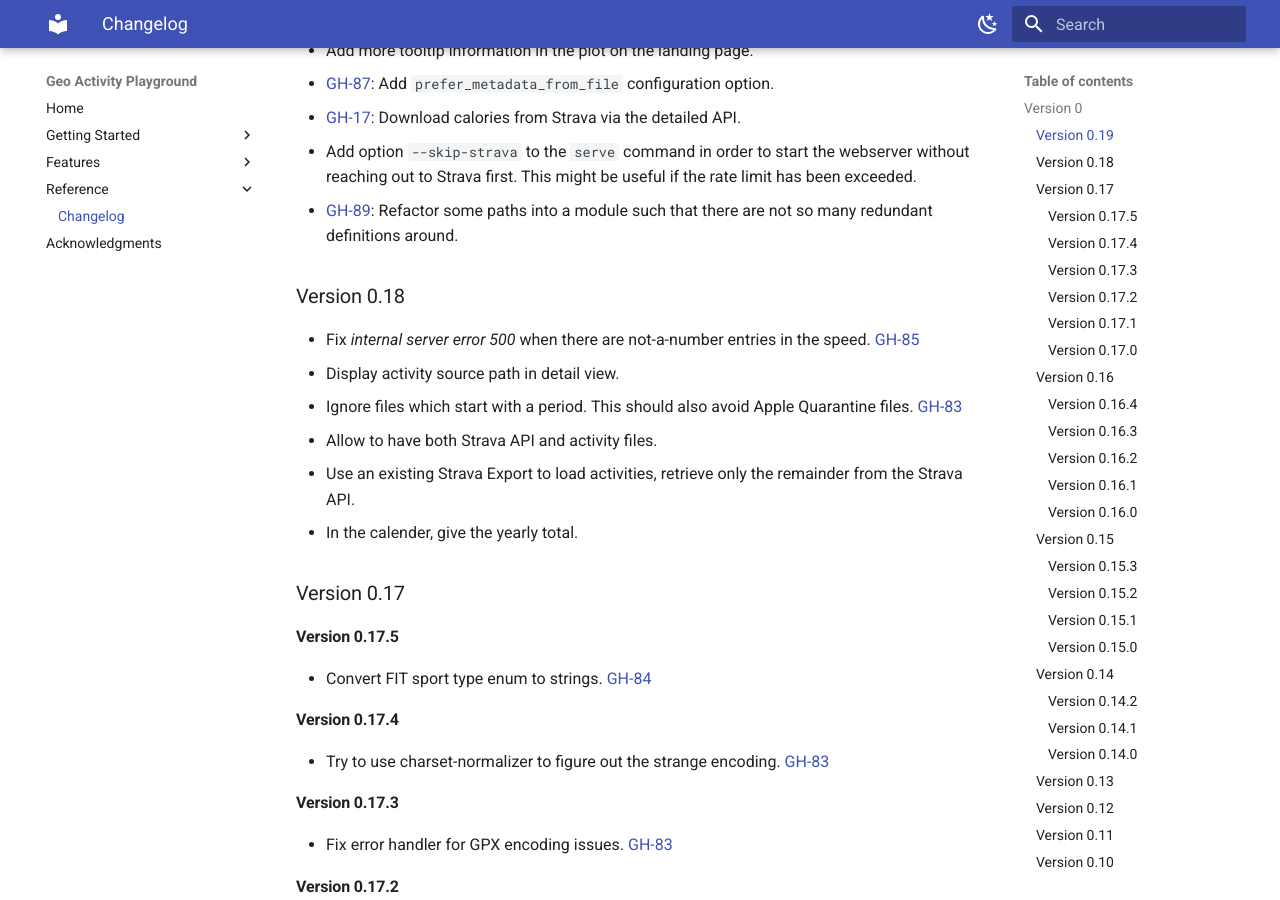
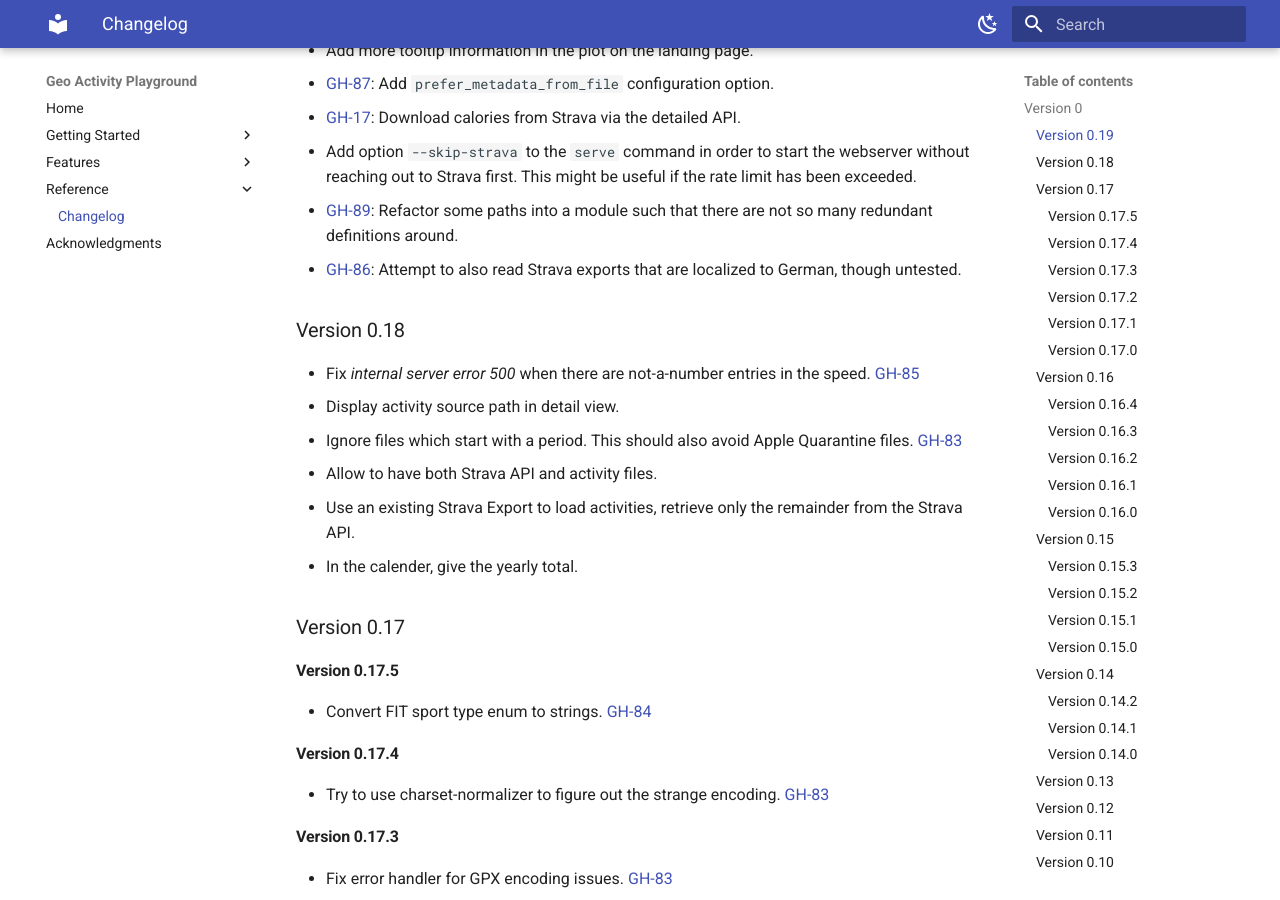
Before and after one commit to martin-ueding/geo-activity-playground, an MkDocs documentation site: the page built from docs/reference/changelog.md, in a window 1280 px wide and 900 px high, scrolled down 498 px. Built offline with MkDocs 1.6.1 and Material for MkDocs 9.7.7, drawn with Linux system fonts in a browser that asks for light colours.

Commit message:
Changelog entry

```diff
--- a/docs/reference/changelog.md
+++ b/docs/reference/changelog.md
@@ -14,6 +14,7 @@
 - [GH-17](https://github.com/martin-ueding/geo-activity-playground/issues/17): Download calories from Strava via the detailed API.
 - Add option `--skip-strava` to the `serve` command in order to start the webserver without reaching out to Strava first. This might be useful if the rate limit has been exceeded.
 - [GH-89](https://github.com/martin-ueding/geo-activity-playground/issues/89): Refactor some paths into a module such that there are not so many redundant definitions around.
+- [GH-86](https://github.com/martin-ueding/geo-activity-playground/issues/86): Attempt to also read Strava exports that are localized to German, though untested.
 
 ### Version 0.18
 
```
